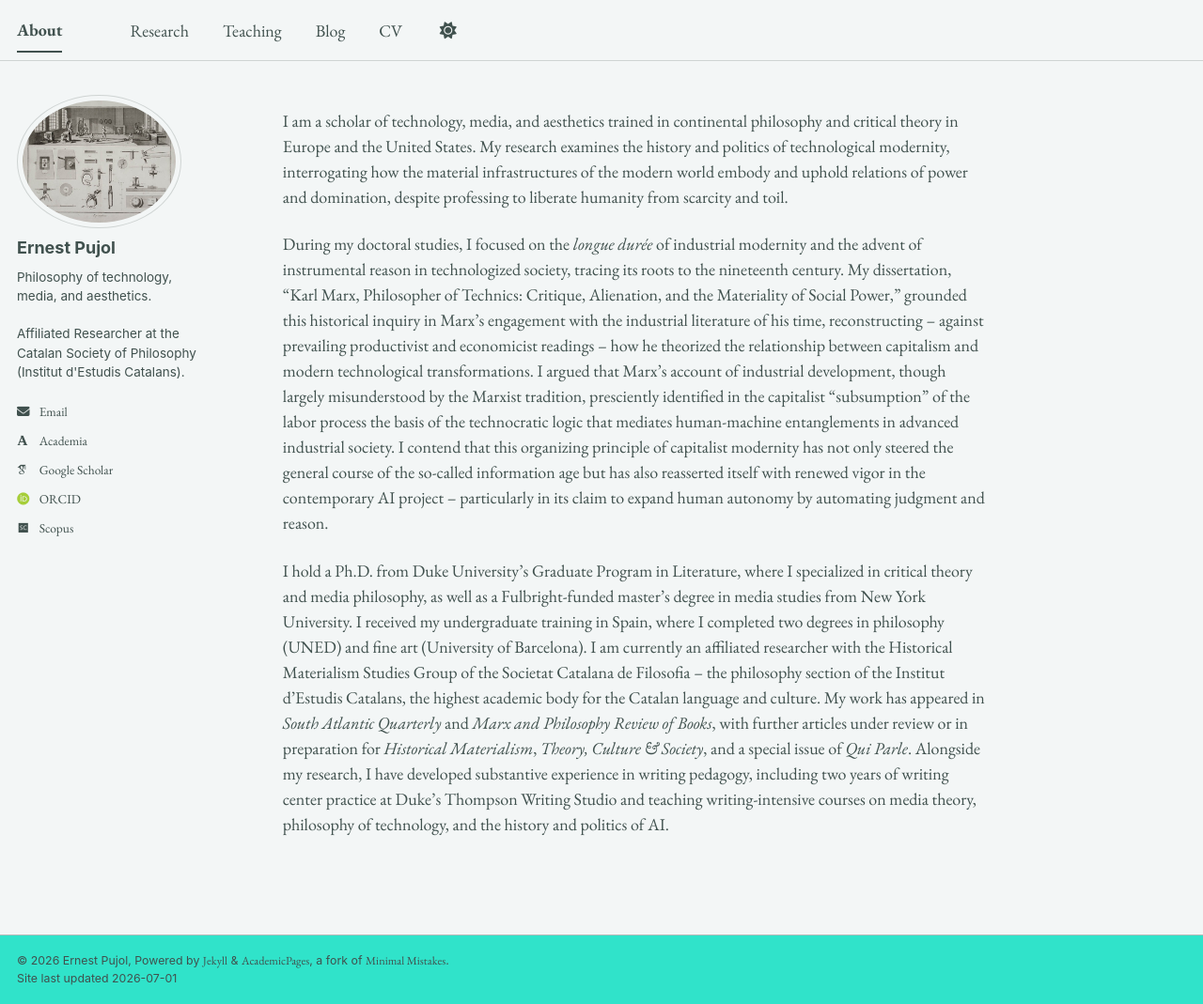
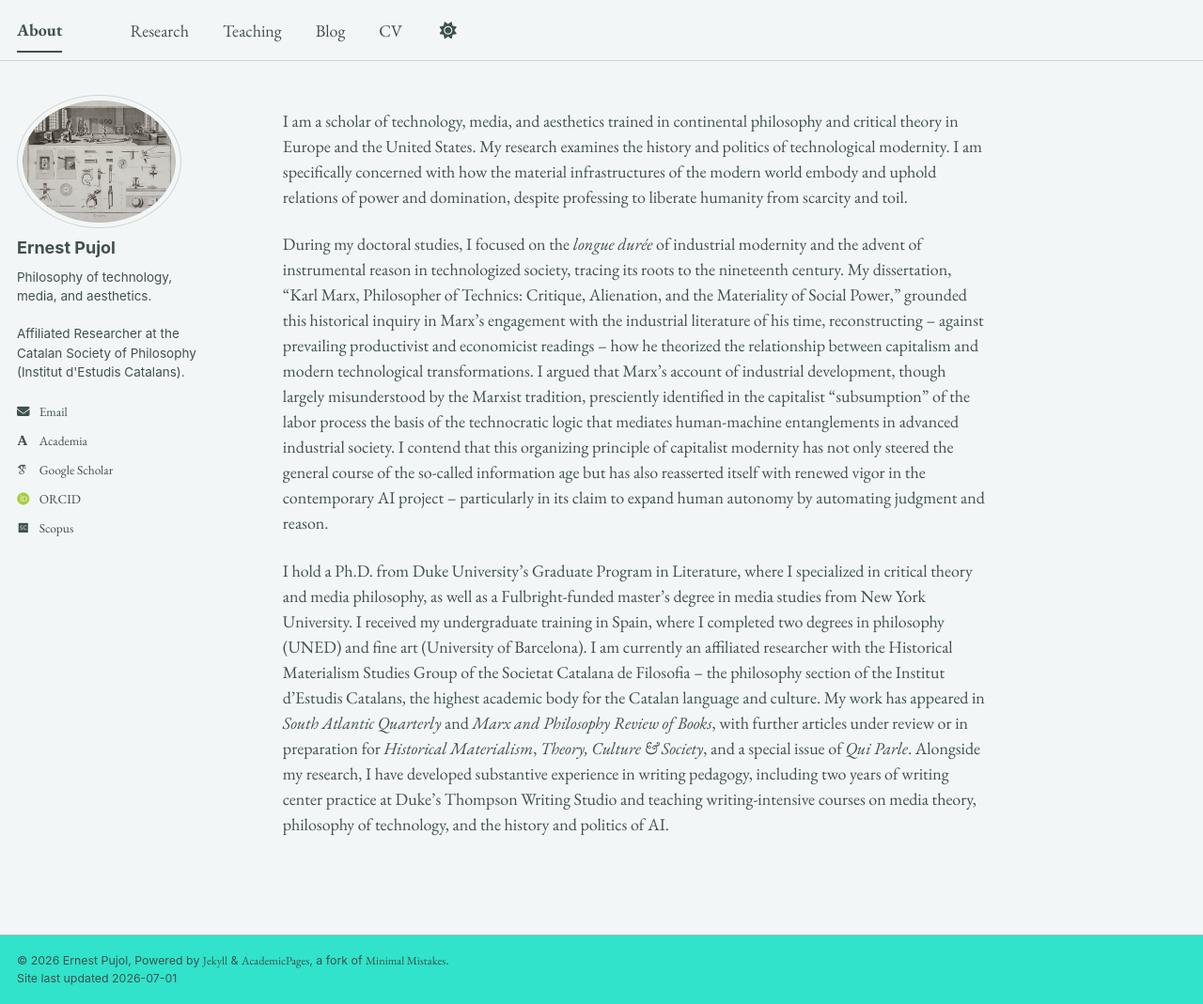
Before and after one commit to epujol90/epujol90.github.io, a Jekyll site: the page built from _pages/about.md, in a window 1280 px wide and 1069 px high. Shown: the whole window at 94% size. Built offline with Jekyll 4.4.1, drawn with Linux system fonts in a browser that asks for light colours; some web fonts are replaced; a script bundle is joined from its source files by our own code; library files that are not in the unit come from our copies.

Commit message:
Update about.md

```diff
--- a/_pages/about.md
+++ b/_pages/about.md
@@ -6,7 +6,7 @@ redirect_from:
   - /about/
   - /about.html
 ---
-I am a scholar of technology, media, and aesthetics trained in continental philosophy and critical theory in Europe and the United States. My research examines the history and politics of technological modernity, interrogating how the material infrastructures of the modern world embody and uphold relations of power and domination, despite professing to liberate humanity from scarcity and toil.
+I am a scholar of technology, media, and aesthetics trained in continental philosophy and critical theory in Europe and the United States. My research examines the history and politics of technological modernity. I am specifically concerned with how the material infrastructures of the modern world embody and uphold relations of power and domination, despite professing to liberate humanity from scarcity and toil.
 
 During my doctoral studies, I focused on the _longue durée_ of industrial modernity and the advent of instrumental reason in technologized society, tracing its roots to the nineteenth century. My dissertation, “Karl Marx, Philosopher of Technics: Critique, Alienation, and the Materiality of Social Power,” grounded this historical inquiry in Marx’s engagement with the industrial literature of his time, reconstructing -- against prevailing productivist and economicist readings -- how he theorized the relationship between capitalism and modern technological transformations. I argued that Marx’s account of industrial development, though largely misunderstood by the Marxist tradition, presciently identified in the capitalist "subsumption" of the labor process the basis of the technocratic logic that mediates human-machine entanglements in advanced industrial society. I contend that this organizing principle of capitalist modernity has not only steered the general course of the so-called information age but has also reasserted itself with renewed vigor in the contemporary AI project -- particularly in its claim to expand human autonomy by automating judgment and reason.
 
```
